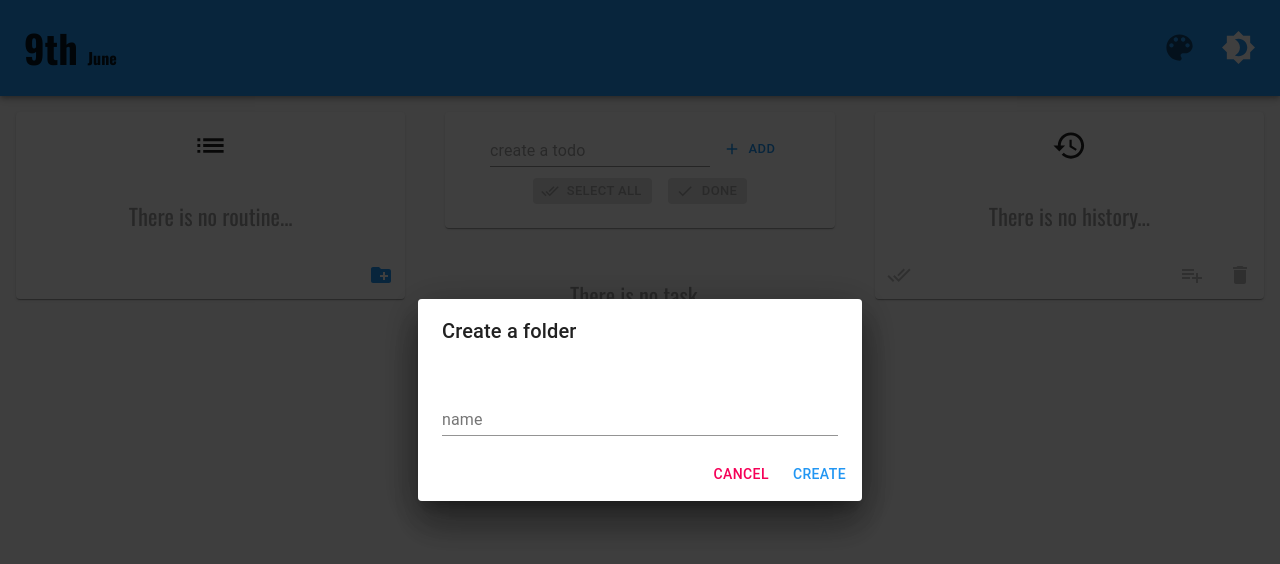
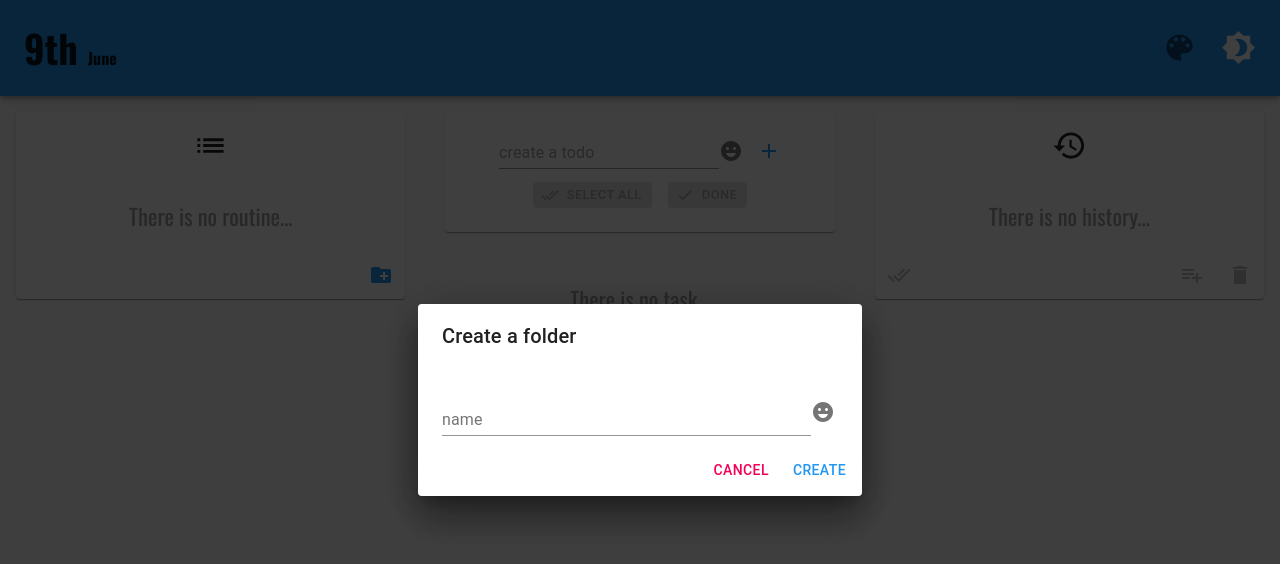
Before and after one commit to taichi-t/redux_hooks_todo_app, a React (Create React App) app: page / in a window 1280 px wide. Both pictures are taken after a click on the button 381 px from the left and 275 px from the top of the page. Shown: the top 564 px of the page. Built offline with nearby package versions, Linux system fonts and the light colour scheme.

Commit message:
implement: emoji-picker

```diff
--- a/package.json
+++ b/package.json
@@ -10,6 +10,7 @@
     "@testing-library/jest-dom": "^4.2.4",
     "@testing-library/react": "^9.3.2",
     "@testing-library/user-event": "^7.1.2",
+    "emoji-mart": "^3.0.0",
     "moment": "^2.25.3",
     "normalize.css": "^8.0.1",
     "react": "^16.13.1",
--- a/src/components/dialog/Form.jsx
+++ b/src/components/dialog/Form.jsx
@@ -4,13 +4,19 @@ import { useDispatch } from "react-redux";
 /* --------------------------------- actions -------------------------------- */
 import { addRoutineAction, createNewFolderAction } from "../../store/actions";
 
+/* ---------------------------------- HOOKS --------------------------------- */
+import { useEmojiPicker } from "../../hooks/useEmojiPicker";
+
 /* ---------------------------------- style --------------------------------- */
 import Button from "@material-ui/core/Button";
-import TextField from "@material-ui/core/TextField";
 import Dialog from "@material-ui/core/Dialog";
 import DialogActions from "@material-ui/core/DialogActions";
 import DialogContent from "@material-ui/core/DialogContent";
 import DialogTitle from "@material-ui/core/DialogTitle";
+import EmojiEmotionsIcon from "@material-ui/icons/EmojiEmotions";
+import IconButton from "@material-ui/core/IconButton";
+import TextField from "@material-ui/core/TextField";
+import { makeStyles } from "@material-ui/core/styles";
 
 /* ------------------------------- CONTEXT API ------------------------------ */
 import { UiContext } from "../../store/context/provider";
@@ -19,9 +25,13 @@ export const Form = () => {
   /* -------------------------------------------------------------------------- */
   /*                                    state                                   */
   /* -------------------------------------------------------------------------- */
-
   const [folderName, setFolderName] = useState("");
   const { Ui, setUi } = useContext(UiContext);
+  const [emojipicker, handleEmojiOpen, open] = useEmojiPicker(
+    folderName,
+    setFolderName
+  );
+  const classes = useStyles();
 
   /* -------------------------------------------------------------------------- */
   /*                               dispatchActions                              */
@@ -43,6 +53,7 @@ export const Form = () => {
       dialogFormFromHistory: false,
       dialogFormFromRoutine: false,
     });
+    setFolderName("");
   };
 
   const handleChange = (e) => {
@@ -76,19 +87,31 @@ export const Form = () => {
         aria-labelledby="form-dialog-title"
         fullWidth={true}
         maxWidth="xs"
+        disableBackdropClick={open ? true : false}
       >
         <DialogTitle id="form-dialog-title">Create a folder</DialogTitle>
         <form onSubmit={handleSubmit}>
-          <DialogContent>
+          <DialogContent className={classes.root}>
             <TextField
-              autoFocus
-              margin="dense"
               label="name"
               type="text"
+              value={folderName}
+              onChange={handleChange}
               fullWidth={true}
-              onChange={handleChange}
-            />
+            ></TextField>
+            <div>
+              <IconButton
+                onClick={handleEmojiOpen}
+                edge="start"
+                size="small"
+                color="default"
+              >
+                <EmojiEmotionsIcon />
+              </IconButton>
+              {emojipicker}
+            </div>
           </DialogContent>
+
           <DialogActions>
             <Button onClick={handleClose} color="secondary">
               Cancel
@@ -104,3 +127,11 @@ export const Form = () => {
 };
 
 export default Form;
+
+/* ---------------------------------- STYLE --------------------------------- */
+const useStyles = makeStyles((theme) => ({
+  root: {
+    display: "flex",
+    alignItems: "center",
+  },
+}));
--- a/src/components/routine/create/Items.jsx
+++ b/src/components/routine/create/Items.jsx
@@ -13,6 +13,9 @@ import {
 /* ------------------------------- components ------------------------------- */
 import { More } from "../More";
 import Elements from "./Elements";
+
+/* ---------------------------------- HOOKS --------------------------------- */
+import { useEmojiPicker } from "../../../hooks/useEmojiPicker";
 
 /* ---------------------------------- style --------------------------------- */
 import styled from "styled-components";
@@ -31,6 +34,7 @@ import Input from "@material-ui/core/Input";
 import AddIcon from "@material-ui/icons/Add";
 import { TextField } from "@material-ui/core";
 import ClickAwayListener from "@material-ui/core/ClickAwayListener";
+import EmojiEmotionsIcon from "@material-ui/icons/EmojiEmotions";
 
 /* ------------------------------- CONTEXT API ------------------------------ */
 
@@ -44,7 +48,6 @@ export const Items = (props) => {
   const folderName = objects.folderName;
   const items = objects.items;
   let inputEl = useRef(null);
-
   const [openCollapseList, setOpenCollapseList] = useState(false);
   const [check, setCheck] = useState(
     items.filter((object) => object.check === false).length === 0 ? true : false
@@ -54,6 +57,16 @@ export const Items = (props) => {
   const [anchorEl, setAnchorEl] = useState(null);
   const [rename, setRename] = useState(folderName);
   const [mouseEvent, setMouseEvent] = useState(false);
+  const [emojipicker, handleEmojiOpen, open] = useEmojiPicker(
+    rename,
+    setRename,
+    edit,
+    setMouseEvent
+  );
+  const [routineEmojipicker, routineHandleEmojiOpen] = useEmojiPicker(
+    routine,
+    setRoutine
+  );
 
   useEffect(() => {
     items.filter((object) => object.check === false).length === 0
@@ -91,8 +104,6 @@ export const Items = (props) => {
   const handleSubmit = (e) => {
     e.preventDefault();
     if (routine.trim() === "") return;
-    //submit here
-
     AddRoutineFromFolder(key, routine);
     setRoutine("");
   };
@@ -102,6 +113,7 @@ export const Items = (props) => {
 
   const handleOpen = (e) => {
     e.stopPropagation();
+    if (open || edit) return;
     setOpenCollapseList(!openCollapseList);
   };
 
@@ -116,11 +128,10 @@ export const Items = (props) => {
       }
       setEdit(false);
       changeFolderName(rename, key);
-      setRename("");
     }
   };
 
-  const handleClickAway = (e) => {
+  const handleClickAway = () => {
     setMouseEvent(false);
     if (rename.trim() === "" || rename === folderName) {
       setEdit(false);
@@ -130,7 +141,6 @@ export const Items = (props) => {
     }
     setEdit(false);
     changeFolderName(rename, key);
-    setRename("");
   };
 
   const handleNameChange = (e) => {
@@ -180,6 +190,7 @@ export const Items = (props) => {
                 onClickAway={handleClickAway}
                 mouseEvent={mouseEvent}
               >
+                <span>
                   <TextField
                     id={key}
                     value={rename}
@@ -188,6 +199,17 @@ export const Items = (props) => {
                     className={edit ? classes.textField : classes.textFieldOff}
                     onKeyPress={keyPressed}
                   />
+                  <IconButton
+                    onClick={handleEmojiOpen}
+                    edge="start"
+                    size="small"
+                    color="default"
+                    className={edit ? classes.button : classes.buttonOff}
+                  >
+                    <EmojiEmotionsIcon />
+                  </IconButton>
+                  {emojipicker}
+                </span>
               </ClickAwayListener>
 
               <span className={edit ? classes.textOff : classes.text}>
@@ -235,6 +257,15 @@ export const Items = (props) => {
                 value={routine}
               />
             </form>
+            <IconButton
+              onClick={routineHandleEmojiOpen}
+              edge="start"
+              size="small"
+              color="default"
+            >
+              <EmojiEmotionsIcon />
+            </IconButton>
+            {routineEmojipicker}
           </ListItem>
         </Collapse>
       </List>
@@ -269,4 +300,12 @@ const useStyles = makeStyles((theme) => ({
   textFieldOff: {
     display: "none",
   },
+  button: {
+    verticalAlign: "baseline",
+  },
+  buttonOff: {
+    position: "absolute",
+    top: "-9999px",
+    left: "-9999px",
+  },
 }));
--- a/src/components/todo/TodoInput.jsx
+++ b/src/components/todo/TodoInput.jsx
@@ -9,6 +9,9 @@ import { v4 as uuidv4 } from "uuid";
 /* ---------------------------------- UTIL ---------------------------------- */
 import { toggleSelectAllButton } from "../../util/toggleSelectAllButton";
 
+/* ---------------------------------- HOOKS --------------------------------- */
+import { useEmojiPicker } from "../../hooks/useEmojiPicker";
+
 /* ---------------------------------- STYLE --------------------------------- */
 import Input from "@material-ui/core/Input";
 import Button from "@material-ui/core/Button";
@@ -19,6 +22,8 @@ import DoneAllIcon from "@material-ui/icons/DoneAll";
 import UndoIcon from "@material-ui/icons/Undo";
 import { makeStyles } from "@material-ui/core/styles";
 import DoneIcon from "@material-ui/icons/Done";
+import EmojiEmotionsIcon from "@material-ui/icons/EmojiEmotions";
+import { IconButton } from "@material-ui/core";
 
 export const TodoInput = () => {
   /* -------------------------------------------------------------------------- */
@@ -29,6 +34,7 @@ export const TodoInput = () => {
   const [isActiveButton, setIsActiveButton] = useState(true);
   const [isActiveSellectAllButton, setIsActiveSellectAll] = useState(true);
   const [toggleButton, setToggleButton] = useState(false);
+  const [emojipicker, handleEmojiOpen] = useEmojiPicker(todo, setTodo);
 
   /* -------------------------------------------------------------------------- */
   /*                              DISPATCH ACTIONS                              */
@@ -66,9 +72,9 @@ export const TodoInput = () => {
   const handleChange = (e) => {
     setTodo(e.target.value);
   };
+
   const handleSubmit = (e) => {
     e.preventDefault();
-
     if (todo.trim() === "") return;
     addTodo({
       id: uuidv4(),
@@ -134,15 +140,25 @@ export const TodoInput = () => {
               onChange={handleChange}
               autoFocus={true}
             />
-            <Button
+            <IconButton
+              onClick={handleEmojiOpen}
+              edge="start"
+              size="small"
+              color="default"
+            >
+              <EmojiEmotionsIcon />
+            </IconButton>
+            {emojipicker}
+
+            <IconButton
               type="submit"
               color="primary"
-              startIcon={<AddIcon />}
               size="small"
+              edge="end"
               className={classes.button}
             >
-              ADD
-            </Button>
+              <AddIcon />
+            </IconButton>
           </Box>
           {button}
           <Button
--- /dev/null
+++ b/src/hooks/useEmojiPicker.js
@@ -0,0 +1,54 @@
+import React, { useState } from "react";
+import { useSelector } from "react-redux";
+import "emoji-mart/css/emoji-mart.css";
+import { Picker } from "emoji-mart";
+import Popper from "@material-ui/core/Popper";
+import ClickAwayListener from "@material-ui/core/ClickAwayListener";
+
+export const useEmojiPicker = (value, setValue, edit, __setMountEvent) => {
+  const type = useSelector((state) => state.users.userSettings.type);
+  const [anchorEl, setAnchorEl] = useState(null);
+  const [open, setOpen] = useState(false);
+  const [mountEvent, setMountEvent] = useState(false);
+  const id = open ? "popper" : undefined;
+
+  const handleEmojiOpen = (e) => {
+    if (edit && !edit) return;
+    __setMountEvent && __setMountEvent(false);
+    setAnchorEl(anchorEl ? null : e.target);
+    setOpen(open ? false : true);
+    setMountEvent("onClick");
+  };
+
+  const handleEmojiSelect = (emoji) => {
+    setValue(`${value + emoji.native}`);
+  };
+
+  const handleAway = () => {
+    setOpen(false);
+    setAnchorEl(null);
+    setMountEvent(false);
+    __setMountEvent && __setMountEvent("onClick");
+  };
+  const emojipicker = (
+    <ClickAwayListener onClickAway={handleAway} mouseEvent={mountEvent}>
+      <Popper
+        id={id}
+        open={open}
+        anchorEl={anchorEl}
+        style={{ zIndex: "99999" }}
+      >
+        <Picker
+          set="twitter"
+          sheetSize={32}
+          theme={type === "light" ? "light" : "dark"}
+          perLine={7}
+          title=""
+          emoji=""
+          onSelect={handleEmojiSelect}
+        />
+      </Popper>
+    </ClickAwayListener>
+  );
+  return [emojipicker, handleEmojiOpen, open];
+};
```
Also changed, not shown: src/App.js (deleted, +0 -76 lines), 1 other file (tests, documents, lock files or other folders). Lines whose indentation alone changed are shown as unchanged.
